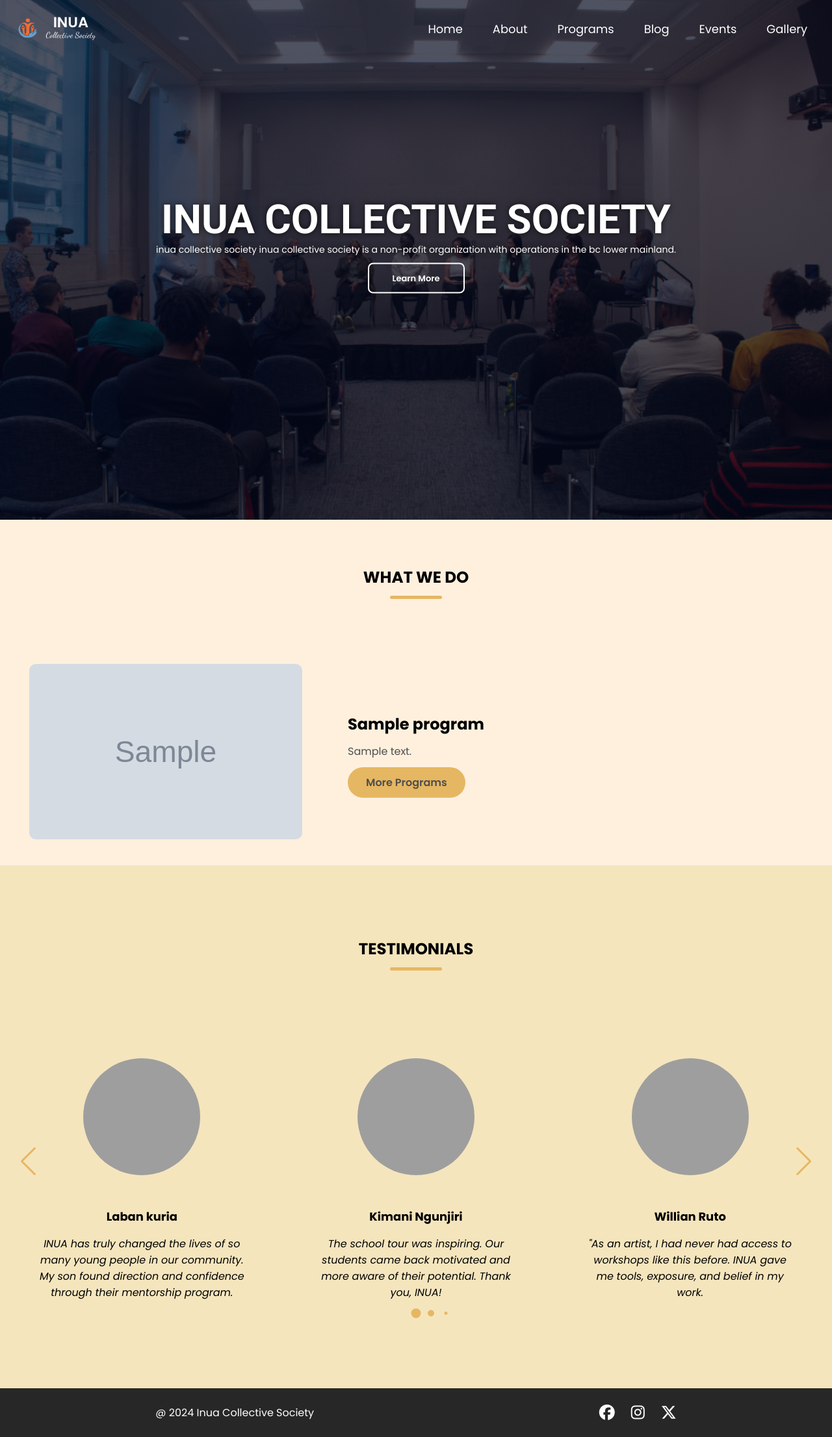
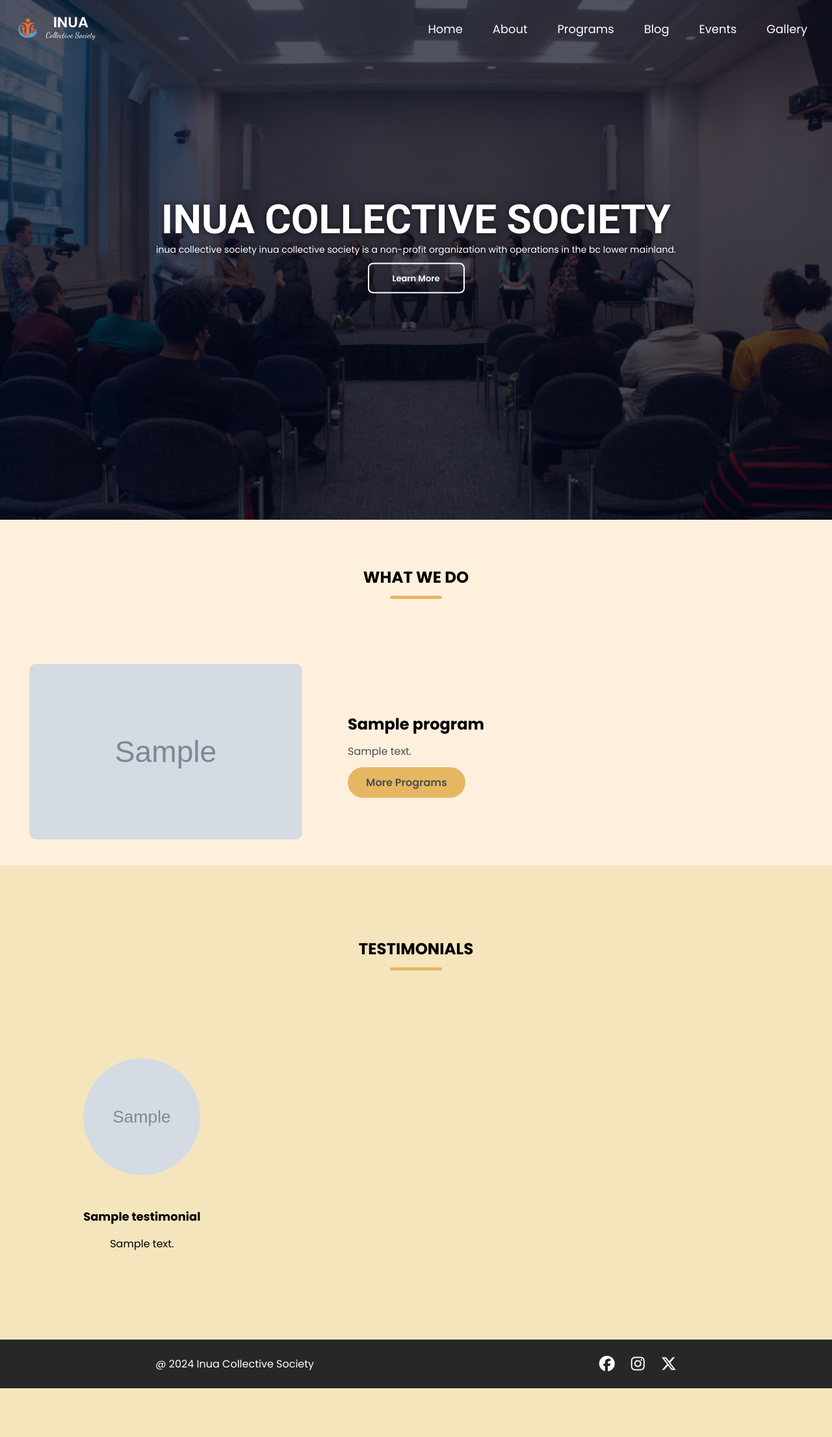
Before and after one commit to ShearStress021/inuaCollective, a Flask app: page / in a window 1280 px wide. Shown: the whole page at 65% size. After the commit the page ends 2137 px from the top, so only its background shows below. Run offline with Flask 3, Linux system fonts and the light colour scheme; tables that the repository leaves empty hold one stand-in row (values such as "Sample post"); grey boxes marked "Sample" are stand-in pictures; some web fonts are replaced; grey boxes are pictures that could not be loaded.

Commit message:
fixed testimonial

```diff
--- a/core/users/routes.py
+++ b/core/users/routes.py
@@ -98,9 +98,9 @@ def create_testimonial():
     if request.method == "POST":
         file = request.files["profile_image"]
         if file:
-            image_path = create_path("blog", file)
-            testimony = TestimonialForm(
-                title=form.name.data,
+            image_path = create_path("testimonial", file)
+            testimony = Testimonial(
+                name=form.name.data,
                 content=form.content.data,
                 profile_pic=image_path,
                 user_id=current_user.id,
@@ -123,7 +123,8 @@ def log_out():
 @users.route("/")
 def home():
     program = Program.query.first()
-    return render_template("home.html", program=program)
+    testimonials = Testimonial.query.all()
+    return render_template("home.html", program=program, testimonials=testimonials)
 
 
 @users.route("/programs")
--- a/static/css/style.css
+++ b/static/css/style.css
@@ -243,7 +243,9 @@ header.sticky {
 /* ---------Home section--------- */
 .home-section {
     padding: 10px 0;
-    background-color: rgb(255, 240, 222);
+    /* background-color: rgb(255, 240, 222);
+     */
+    background: linear-gradient(to left, rgb(255, 240, 222) 50%, rgb(255, 240, 222) 75%, rgb(255, 240, 222) 50% 50%);
 }
 
 .home-section .section-content {
@@ -430,7 +432,9 @@ header.sticky {
 .program-section {
     padding: 50px 0 100px;
     position: relative;
-    background: #e7d8ac;
+    /* background: #e7d8ac; */
+    background: linear-gradient(to top, #e7d8ac, #dfcf9f 50%, #cec29c 75%, #cec29c 75%);
+    /* background: linear-gradient(to left, #e7d8ac 50%, #e7d8ac 33%, #e7d8ac 33%); */
 }
 
 .program-section .create_program,
@@ -462,7 +466,7 @@ header.sticky {
     width: 80%;
     margin: auto;
     flex-wrap: wrap;
-    gap: 10px;
+    gap: 25px;
 }
 
 .program-section .program-list .program-item {
@@ -498,7 +502,8 @@ header.sticky {
 .blog-section {
     padding: 50px 0 100px;
     position: relative;
-    background: #e7d8ac;
+    /* background: #e7d8ac; */
+    background: linear-gradient(to top, #e7d8ac, #dfcf9f 50%, #cec29c 75%, #cec29c 75%);
 
 }
 
@@ -552,11 +557,6 @@ header.sticky {
     background: #f5e5bd;
 }
 
-.testimonial-section .slide-wrapper {
-    overflow: hidden;
-    margin: 0 60px 50px;
-}
-
 .testimonial-section .testimonial {
     user-select: none;
     display: flex;
@@ -566,12 +566,13 @@ header.sticky {
     text-align: center;
 }
 
-.testimonial-section .testimonial img {
+.testimonial-section .testimonial .user-image {
     width: 180px;
     height: 180px;
     object-fit: cover;
+    margin-bottom: 50px;
     border-radius: 50%;
-    margin-bottom: 50px;
+
 }
 
 .testimonial-section .testimonial .name {
@@ -581,13 +582,7 @@ header.sticky {
 
 .testimonial-section .testimonial .feedback {
     line-height: 25px;
-}
 
-.testimonial-section .swiper-pagination-bullet {
-    width: 15px;
-    height: 15px;
-    opacity: 1;
-    background: rgb(230, 183, 98);
 }
 
 .testimonial-section .swipper-slide-btn {
@@ -603,7 +598,8 @@ header.sticky {
 /* -----------Gallery Section------------ */
 .gallery-section {
     padding: 50px 0 100px;
-    background: rgb(252, 246, 237);
+    /* background: rgb(252, 246, 237); */
+    background: linear-gradient(to top, #e7d8ac, #dfcf9f 50%, #cec29c 75%, #cec29c 75%);
 }
 
 .gallery-section .gallery-list {
--- a/templates/home.html
+++ b/templates/home.html
@@ -46,51 +46,24 @@
     <section class="testimonial-section">
         <h2 class="section-title">Testimonials</h2>
         <div class="section-content">
-            <div class="slider-container swiper">
+            <div class="slide-container swiper">
                 <div class="slider-wrapper">
-                    <ul class="testimonials-list swiper-wrapper">
-                        <li class="testimonial swiper-slide">
-                            <img src="{{ url_for('static', filename='images/image1.jpg')}}" alt="">
-                            <h3 class="name">Laban kuria</h3>
-                            <i class="feedback">INUA has truly changed the lives of so many young people in our
-                                community. My son found direction and confidence through their mentorship program.</i>
-                        </li>
-                        <li class="testimonial swiper-slide">
-                            <img src="{{ url_for('static', filename='images/image2.jpg')}}" alt="">
-                            <h3 class="name">Kimani Ngunjiri</h3>
-                            <i class="feedback">The school tour was inspiring. Our students came back motivated and more
-                                aware of their potential. Thank you, INUA!</i>
-                        </li>
-                        <li class="testimonial swiper-slide">
-                            <img src="{{ url_for('static', filename='images/image3.jpg')}}" alt="">
-                            <h3 class="name">Willian Ruto</h3>
-                            <i class="feedback">"As an artist, I had never had access to workshops like this before.
-                                INUA gave me tools, exposure, and belief in my work.</i>
-                        </li>
-                        <li class="testimonial swiper-slide">
-                            <img src="{{ url_for('static', filename='images/image4.jpg')}}" alt="">
-                            <h3 class="name">Omollo Otiende</h3>
-                            <i class="feedback">"What stood out to me most was how inclusive and welcoming the entire
-                                team was. It feels like a space where everyone belongs.</i>
-                        </li>
-                        <li class="testimonial swiper-slide">
-                            <img src="{{ url_for('static', filename='images/image5.jpg')}}" alt="">
-                            <h3 class="name">Linus Kakai</h3>
-                            <i class="feedback">"INUA isn’t just an organization—it’s a movement. It brings hope,
-                                creativity, and unity to our community."</i>
-                        </li>
-                        <li class="testimonial swiper-slide">
-                            <img src="{{ url_for('static', filename='images/image6.jpg')}}" alt="">
-                            <h3 class="name">Wafula Chebukati</h3>
-                            <i class="feedback">"Volunteering with INUA has been one of the most rewarding experiences
-                                of my life. You can feel the impact every single day.</i>
-                        </li>
+                    <ul class="testominial-list swiper-wrapper">
+                        {% for testimonial in testimonials %}
+                        <div class="testimonial swiper-slide">
+                            <img class="user-image" src="{{ url_for('static', filename=testimonial.profile_pic)}}"
+                                alt="">
+                            <h3 class="name">{{ testimonial.name }}</h3>
+                            <p class="feedback">{{ testimonial.content }}</p>
+
+                        </div>
+                        {% endfor %}
                     </ul>
-
                     <div class="swiper-pagination"></div>
                     <div class="swipper-slide-btn swiper-button-prev"></div>
                     <div class="swipper-slide-btn swiper-button-next"></div>
                 </div>
+
             </div>
         </div>
     </section>
--- a/templates/program.html
+++ b/templates/program.html
@@ -15,7 +15,7 @@
         <div class="program-list">
             {% for program in programs %}
             <a class="program-item">
-                <img src="{{ url_for('static', filename=program.image_file)}}" alt=" program-image">
+                <img class="" src="{{ url_for('static', filename=program.image_file)}}" alt=" program-image">
                 <h3 class="program-title">{{ program.title }}</h3>
                 <p class="program-text">{{ program.content|truncatewords(20) }}</p>
             </a>
```
Also changed, not shown: instance/project.db, static/images/testimonial/372b0bd509a39cf8.webp (added), static/images/testimonial/4297062799ee38d8.webp (added).
